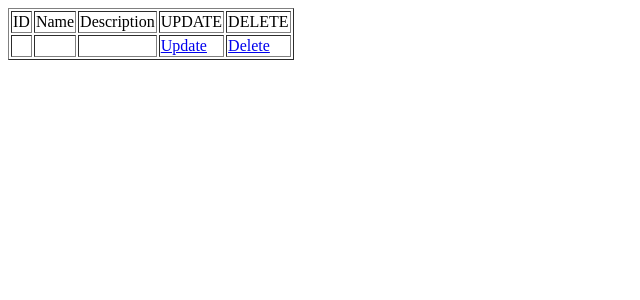
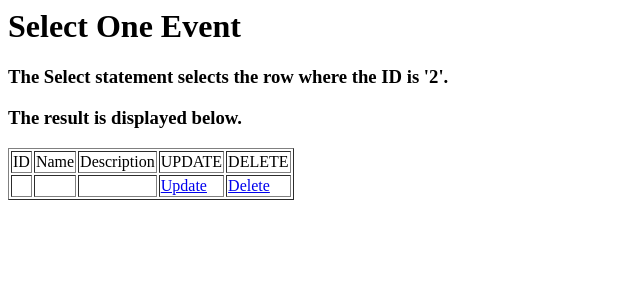
Before and after one commit to Charwillbro/PHP, a PHP site: page /selectOneEvent.php in a window 1280 px wide. Shown: the top 300 px of the page, without its empty margins (0-640 px from the left). Run offline with PHP 8.4, Linux system fonts and the light colour scheme; tables that the repository leaves empty or names only in its code hold one stand-in row (values such as "Sample post"); data that the repository does not hold is empty; a stand-in replaces the project's code that opens the database connection.

Commit message:
The selectOneEvent file is now complete with added header and description

```diff
--- a/selectOneEvent.php
+++ b/selectOneEvent.php
@@ -8,11 +8,26 @@
 ?>
 <?php
 
-include 'connection.php';			//connects to the database
+include 'connection.php';    //connects to the database
 
-$stmt = $conn->prepare("SELECT event_id,event_name,event_description FROM wdv341_event WHERE event_id = 1");
+$indexVariable = 2;
+//using the where statement in a select statement can filter the results
+try {
+    $stmt = $conn->prepare("SELECT event_id,event_name,event_description FROM wdv341_event WHERE event_id=:eventID");
+
+//you must bind any place holders the first parameter is the placeholder and
+// the second is a variable holding what you want to bind to the place holder
+
+    $stmt->bindParam(':eventID', $indexVariable);
+
     $stmt->execute();
+} catch (PDOException $e) {
+    echo "<h1> There has been an Error. Please Try Again </h1>";
+}
 ?>
+<h1>Select One Event</h1>
+<h3>The Select statement selects the row where the ID is '2'.</h3>
+<h3>The result is displayed below.</h3>
 <table border='1'>
     <tr>
         <td>ID</td>
@@ -21,7 +36,7 @@
         <td>UPDATE</td>
         <td>DELETE</td>
         <?php
-
+        $row = $stmt->fetch(PDO::FETCH_ASSOC);
         echo "<tr>";
         echo "<td>" . $row['event_id'] . "</td>";
         echo "<td>" . $row['event_name'] . "</td>";
```
Lines whose indentation alone changed are shown as unchanged.
